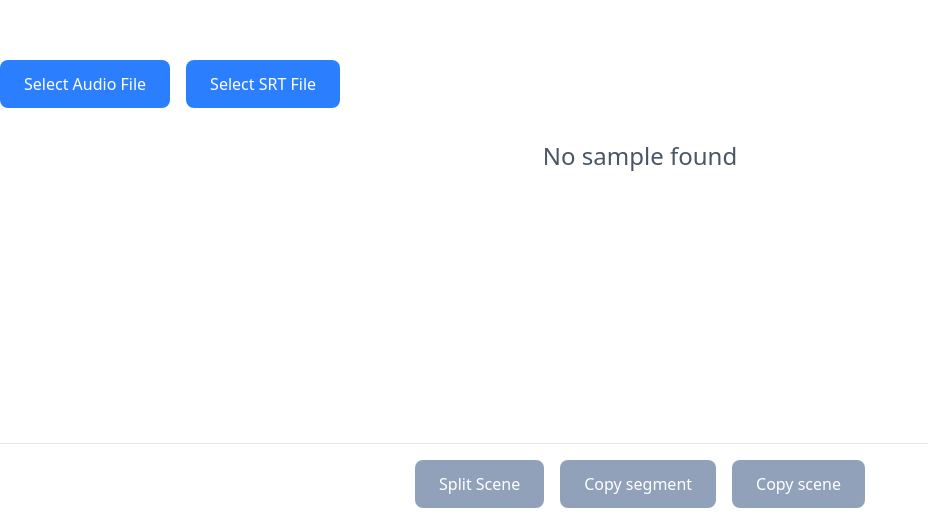
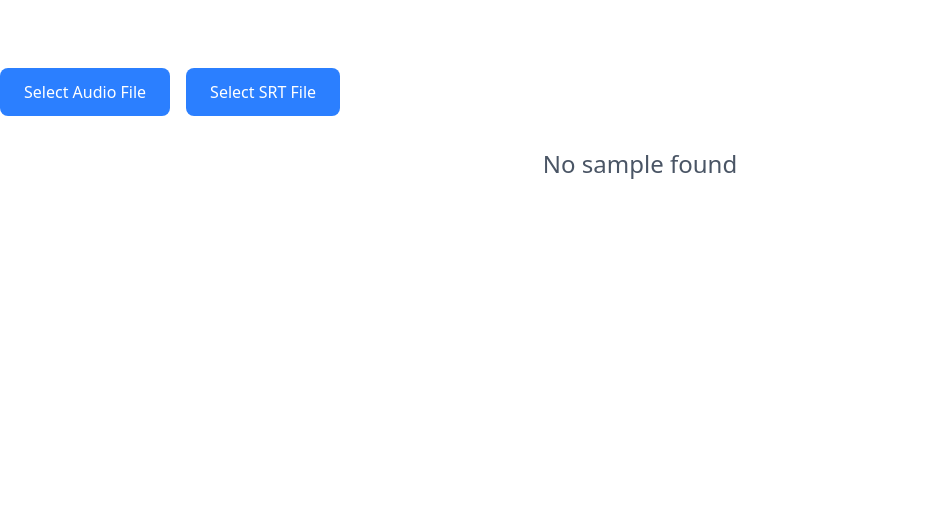
Before and after one commit to buffmail/shadowSpeaker, a Next.js app: page / in a window 1280 px wide. Shown: the part 276-800 px from the top of the page, without its empty margins (0-928 px from the left). Built offline with nearby package versions, Linux system fonts and the light colour scheme.

Commit message:
make responsive for landscape view.

```diff
--- a/src/app/page.tsx
+++ b/src/app/page.tsx
@@ -579,7 +579,7 @@ export default function Home() {
   const isLoaded = audioSample.isLoaded();
 
   return (
-    <main className="min-h-screen flex items-center justify-center py-4 sm:py-8 pb-24">
+    <main className="min-h-screen flex items-center justify-center py-4 sm:py-8 pb-24 landscape:pb-4">
       <div className="flex flex-col items-center gap-4 w-full">
         <div className="flex flex-col sm:flex-row gap-4 w-full">
           <button
@@ -650,7 +650,7 @@ export default function Home() {
             )}
           </p>
           {isLoaded && (
-            <div className="flex gap-4 sm:gap-8 w-full justify-center">
+            <div className="flex gap-4 sm:gap-8 w-full justify-center landscape:hidden">
               <div
                 onClick={() => {
                   const sceneId = (segments[segIndex] ?? segments[0]).sceneId;
@@ -822,7 +822,7 @@ export default function Home() {
         )}
       </div>
 
-      <div className="fixed bottom-0 left-0 right-0 bg-white dark:bg-gray-900 border-t border-gray-200 dark:border-gray-700 p-4 z-20">
+      <div className="fixed bottom-0 left-0 right-0 bg-white dark:bg-gray-900 border-t border-gray-200 dark:border-gray-700 p-4 z-20 landscape:hidden">
         <div className="flex justify-center gap-4">
           <button
             onClick={async () => {
```
